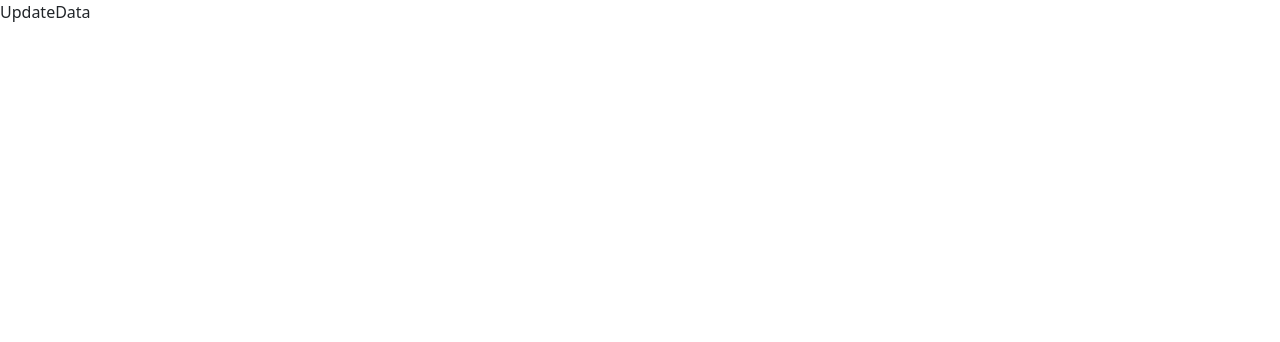
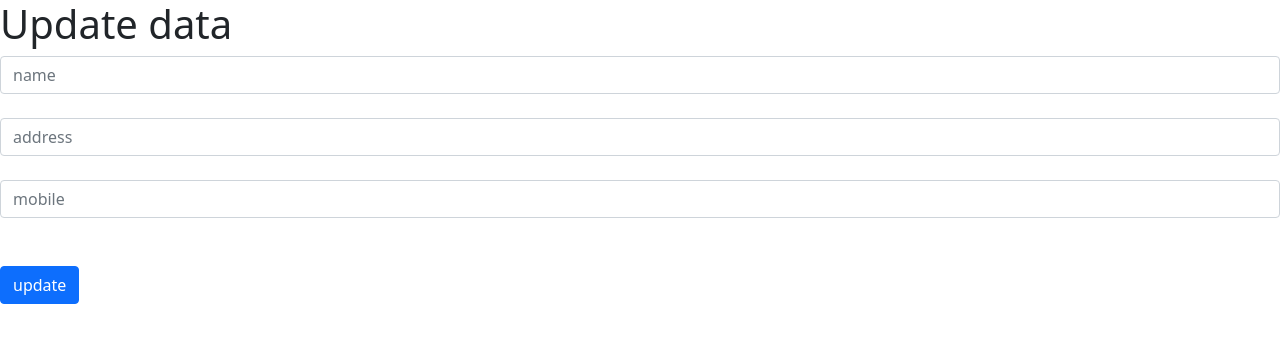
Before and after one commit to Rohan862586/project, a React (Create React App) app: page /update in a window 1280 px wide. Shown: the top 342 px of the page. Built offline with nearby package versions, Linux system fonts and the light colour scheme.

Commit message:
given code

```diff
--- a/db.json
+++ b/db.json
@@ -65,6 +65,18 @@
       "address": "adssf",
       "mobile": "adsf",
       "id": 11
+    },
+    {
+      "name": "first",
+      "address": "second",
+      "mobile": "third",
+      "id": 12
+    },
+    {
+      "name": "roll",
+      "address": "in",
+      "mobile": "rock",
+      "id": 13
     }
   ]
 }
--- a/package.json
+++ b/package.json
@@ -24,6 +24,7 @@
     "react-router": "^6.2.2",
     "react-router-dom": "^6.2.2",
     "react-scripts": "5.0.0",
+    "styled-components": "^5.3.3",
     "typescript": "~4.1.5",
     "yup": "^0.32.11"
   },
--- a/src/api/api.tsx
+++ b/src/api/api.tsx
@@ -1,34 +1,34 @@
 
 import {createApi, fetchBaseQuery} from '@reduxjs/toolkit/query/react';
-import {data} from '../model/model'
+import {Data} from '../model/model'
 
 export const newApi = createApi({
   reducerPath: "newApi",
   baseQuery: fetchBaseQuery({baseUrl: process.env.REACT_APP_API}),
-  tagTypes: ['data'],
+  tagTypes: ['Data'],
   endpoints: (builder) => ({
 
-    contacts: builder.query<data[], void> ({
+    contacts: builder.query<Data[], void> ({
       query: () => '/customer',
-      providesTags: ['data']
+      providesTags: ['Data']
     }),
 
-    addContact: builder.mutation<void, data> ({
+    addContact: builder.mutation<void, Data> ({
       query: val => ({
         url: '/customer',
         method: 'POST',
         body: val
       }),
-      invalidatesTags: ['data']
+      invalidatesTags: ['Data']
     }),
 
-    updateContact: builder.mutation<void, data>({
+    updateContact: builder.mutation<void, Data>({
       query: ({id, ...rest}) => ({
         url: `/customer/${id}`,
         method: 'PUT',
         body: rest
       }),
-      invalidatesTags: ['data']
+      invalidatesTags: ['Data']
     }),
 
     deleteContact: builder.mutation<void, string> ({
@@ -36,7 +36,7 @@ export const newApi = createApi({
         url: `/customer/${id}`,
         method: 'DELETE'
       }),
-      invalidatesTags: ['data']
+      invalidatesTags: ['Data']
     })
 
   })
--- a/src/component/AddData.tsx
+++ b/src/component/AddData.tsx
@@ -13,6 +13,8 @@ const AddData = () => {
     const dispatch = useDispatch();
     const navigate = useNavigate();
 
+    useSelector((state:any) => state.allvalues.add)
+
     const initialValues ={
         name:'',
         address:'',
@@ -25,8 +27,8 @@ const AddData = () => {
         mobile: yup.string().required('please enter mobile')
     })
 
-    const onSubmit = (data:any) => {
-      addVal(data)
+    const onSubmit = async(data:any) => {
+      await addVal(data)
       dispatch(add(data))
       navigate('/')
     }
--- a/src/component/TableData.tsx
+++ b/src/component/TableData.tsx
@@ -45,7 +45,8 @@ const TableData = (props:any) => {
     <td>{name}</td>
     <td>{address}</td>
     <td>{mobile}</td>
-    <td><a onClick={() => {ddd(props.data)}}><Link to="/update">Edit</Link></a></td>
+    {/* <td><a onClick={() => {ddd(props.data)}}><Link to="/update">Edit</Link></a></td> */}
+    <td><Link to="/update" onClick={() => {ddd(props.data)} } >Edit</Link></td>
     {/* <td><a onClick={() => {ddd(props.data)}}>Edit</a></td> */}
     <td> <a onClick={() => {ccc(id)}}>Delete</a></td>
     </tr>
--- a/src/component/UpdateData.tsx
+++ b/src/component/UpdateData.tsx
@@ -1,9 +1,102 @@
-import React from 'react'
+// import React, { useState } from 'react'
+// import { useSelector } from 'react-redux'
+
+// const UpdateData = () => {
+
+//   const [newVal, setNewVal] = useState({
+//     name:'',
+//     address:'',
+//     mobile:''
+//   });
+
+//   const  updateVal = useSelector((store:any) => store.allvalues.edit)
+//   console.log(updateVal)
+
+//   const abc = () => {
+
+//   }
+
+//   return (
+//  <div>
+//     <div className="popup-box">
+//     <div className="box">
+//           <div>
+//             <h1> Update data </h1>
+//           </div>
+//             <div>
+//                 <input className="form-control" type="text" id='name' placeholder="name"  name="name" value={newVal.name}  onChange={(e:any) => {setNewVal({ name: e.target.value })}}/>
+//             </div><br/>
+//             <div>
+//                 <input className="form-control" type="text" id='address' placeholder="address"  name="address" value={updateVal.address}  />
+//             </div><br/>
+//             <div>
+//                 <input className="form-control" type="text" id='mobile' placeholder="mobile"  name="mobile" value={updateVal.mobile} />
+//             </div><br/>
+//             <br/>
+//             <div >
+//                 <button className="btn btn-primary mr-1" onClick={()=>{ abc()}}>update</button>
+//             </div>
+//      </div>
+//      </div>
+//      </div>  )
+// }
+
+// export default UpdateData
+
+
+
+
+
+import { userInfo } from 'os';
+import React, { useState } from 'react'
+import { useSelector } from 'react-redux'
+import { useNavigate } from 'react-router-dom';
+import { useUpdateContactMutation } from '../api/api';
+import { Data } from '../model/model';
+
 
 const UpdateData = () => {
+  const  updateVal = useSelector((store:any) => store.allvalues.edit)
+  const navigate = useNavigate();
+  const [updateContact] = useUpdateContactMutation();
+
+  // const [newVal, setNewVal] = useState<User>({});
+
+  const [newVal, setNewVal] = useState<Data>({ id:updateVal.id,
+                                               name:updateVal.name,
+                                               address:updateVal.address,
+                                               mobile:updateVal.mobile });
+
+
+
+  const abc = async() => {
+    await updateContact(newVal);
+    navigate('/');
+  }
+
   return (
-    <div>UpdateData</div>
-  )
+ <div>
+    <div className="popup-box">
+    <div className="box">
+          <div>
+            <h1> Update data </h1>
+          </div>
+            <div>
+                <input className="form-control" type="text" id='name' placeholder="name"  name="name" value={newVal.name}  onChange={(e:any) => {setNewVal({ name: e.target.value})}} />
+            </div><br/>
+            <div>
+                <input className="form-control" type="text" id='address' placeholder="address"  name="address" value={newVal.address}   onChange={(e:any) => {setNewVal({ address: e.target.value })}} />
+            </div><br/>
+            <div>
+                <input className="form-control" type="text" id='mobile' placeholder="mobile"  name="mobile" value={newVal.mobile}   onChange={(e:any) => {setNewVal({ mobile: e.target.value })}} />
+            </div><br/>
+            <br/>
+            <div >
+                <button className="btn btn-primary mr-1" onClick={()=>{ abc()}}>update</button>
+            </div>
+     </div>
+     </div>
+     </div>  )
 }
 
 export default UpdateData
```
Also changed, not shown: src/model/model.tsx (+5 -5 lines), 1 other file (tests, documents, lock files or other folders).
